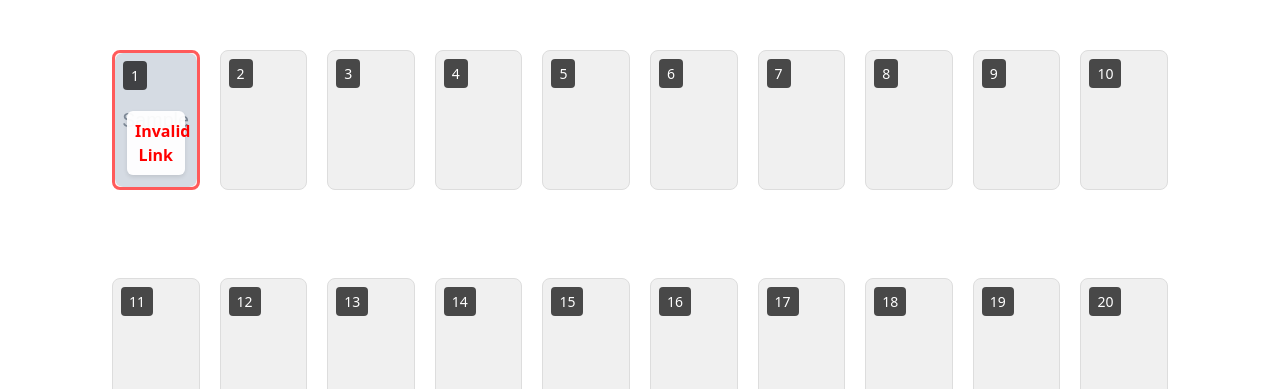
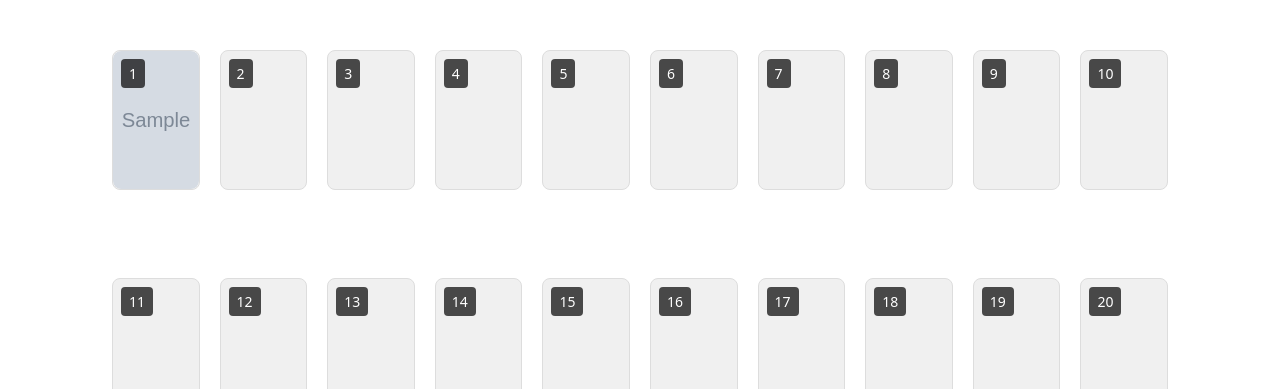
Before and after one commit to danielclements/infinitycasas-webscraper, a Flask app: page /window in a window 1280 px wide. Shown: the part 56-445 px from the top of the page. Run offline with Flask 3, Linux system fonts and the light colour scheme; a user stored in the database is signed in; tables that the repository leaves empty hold one stand-in row (values such as "Sample post"); grey boxes marked "Sample" are stand-in pictures.

Commit message:
removed property available checker

```diff
--- a/models.py
+++ b/models.py
@@ -20,6 +20,3 @@ class Property(db.Model):
     link = db.Column(db.String(500), nullable=False)
     position = db.Column(db.Integer, nullable=False)
     main_image = db.Column(db.String(500), nullable=True)
-    is_valid = db.Column(db.Boolean, default=True)
-    last_checked = db.Column(db.DateTime, default=None)
-    consecutive_fails = db.Column(db.Integer, default=0)
--- a/routes/properties.py
+++ b/routes/properties.py
@@ -2,8 +2,8 @@ from flask import Blueprint, render_template, request, redirect, url_for, jsonif
 from flask_login import login_required
 from models import Property
 from extensions import db
-from utils import is_valid_url, sanitize_url, check_link_validity, extract_main_image
-from datetime import datetime, timedelta
+from utils import is_valid_url, sanitize_url, extract_main_image
+from datetime import datetime
 
 properties_bp = Blueprint('properties', __name__)
 
@@ -16,43 +16,6 @@ def window():
     except Exception as e:
         current_app.logger.error(f"Error in window route: {str(e)}")
         abort(500)
-
-@properties_bp.route('/check_links')
-@login_required
-def check_links():
-    try:
-        properties = Property.query.all()
-        results = {}
-        now = datetime.utcnow()
-        recheck_threshold = now - timedelta(hours=24)  # Only recheck after 24 hours
-
-        for property in properties:
-            # Skip rechecking if the link was already marked as invalid and checked recently
-            if not property.is_valid and property.last_checked and property.last_checked > recheck_threshold:
-                if property.consecutive_fails >= 3:  # If failed 3 times in a row, don't check for a week
-                    if property.last_checked > now - timedelta(days=7):
-                        results[property.position] = False
-                        continue
-                else:
-                    results[property.position] = False
-                    continue
-
-            is_valid = check_link_validity(property.link)
-            property.is_valid = is_valid
-            property.last_checked = now
-
-            if not is_valid:
-                property.consecutive_fails += 1
-            else:
-                property.consecutive_fails = 0
-
-            results[property.position] = is_valid
-
-        db.session.commit()
-        return jsonify(results)
-    except Exception as e:
-        current_app.logger.error(f"Error checking links: {str(e)}")
-        return jsonify({'error': str(e)}), 500
 
 @properties_bp.route('/add_property', methods=['GET', 'POST'])
 @login_required
@@ -69,21 +32,19 @@ def add_property():
             if not is_valid_url(link):
                 abort(400, "Invalid URL")
 
-            # Sanitize and validate the link
+            # Sanitize the link
             link = sanitize_url(link)
 
-            # Extract main image and check link validity
+            # Extract main image
             main_image = extract_main_image(link)
-            is_valid = check_link_validity(link)
 
             # Check if position is already taken
             existing = Property.query.filter_by(position=position).first()
             if existing:
                 existing.link = link
                 existing.main_image = main_image
-                existing.is_valid = is_valid
             else:
-                new_property = Property(link=link, position=position, main_image=main_image, is_valid=is_valid)
+                new_property = Property(link=link, position=position, main_image=main_image)
                 db.session.add(new_property)
 
             db.session.commit()
--- a/templates/window.html
+++ b/templates/window.html
@@ -39,26 +39,6 @@
         box-shadow: 0 4px 8px rgba(0, 0, 0, 0.1);
     }
 
-    .brochure-item.invalid-link {
-        border: 3px solid #ff0000;
-        animation: pulse 2s infinite;
-        background: #fff0f0;
-    }
-
-    @keyframes pulse {
-        0% {
-            border-color: #ff0000;
-        }
-
-        50% {
-            border-color: #ff6666;
-        }
-
-        100% {
-            border-color: #ff0000;
-        }
-    }
-
     .brochure-number {
         position: absolute;
         top: 8px;
@@ -98,20 +78,6 @@
         text-align: center;
         padding: 20px;
     }
-
-    .invalid-text {
-        position: absolute;
-        bottom: 12px;
-        left: 12px;
-        right: 12px;
-        color: #ff0000;
-        font-weight: bold;
-        text-align: center;
-        padding: 8px;
-        background: rgba(255, 255, 255, 0.95);
-        border-radius: 6px;
-        box-shadow: 0 2px 4px rgba(0, 0, 0, 0.1);
-    }
 </style>
 
 <div class="brochure-container">
@@ -134,27 +100,4 @@
         {% endfor %}
     </div>
 </div>
-
-<script>
-    document.addEventListener('DOMContentLoaded', function () {
-        // Check links
-        fetch('/check_links')
-            .then(response => response.json())
-            .then(results => {
-                Object.entries(results).forEach(([position, isValid]) => {
-                    const item = document.getElementById(`property-${position}`);
-                    if (item && !isValid) {
-                        item.classList.add('invalid-link');
-                        const invalidText = document.createElement('div');
-                        invalidText.className = 'invalid-text';
-                        invalidText.textContent = 'Invalid Link';
-                        item.appendChild(invalidText);
-                    }
-                });
-            })
-            .catch(error => {
-                console.error('Error checking links:', error);
-            });
-    });
-</script>
 {% endblock %}
--- a/utils.py
+++ b/utils.py
@@ -15,30 +15,6 @@ def sanitize_url(url):
     # Remove any potentially dangerous characters
     return re.sub(r'[<>"\']', '', url)
 
-def check_link_validity(link):
-    try:
-        headers = {
-            'User-Agent': 'Mozilla/5.0 (Windows NT 10.0; Win64; x64) AppleWebKit/537.36 (KHTML, like Gecko) Chrome/91.0.4472.124 Safari/537.36',
-            'Accept': 'text/html,application/xhtml+xml,application/xml;q=0.9,image/webp,*/*;q=0.8',
-            'Accept-Language': 'en-US,en;q=0.5',
-            'Connection': 'keep-alive',
-        }
-
-        # First try HEAD request
-        try:
-            response = requests.head(link, headers=headers, allow_redirects=True, timeout=10)
-            if response.status_code < 400:
-                return True
-        except:
-            pass  # If HEAD fails, try GET
-
-        # If HEAD fails or returns error, try GET
-        response = requests.get(link, headers=headers, allow_redirects=True, timeout=15, stream=True)
-        return response.status_code < 400
-    except Exception as e:
-        current_app.logger.error(f"Error checking link validity for {link}: {str(e)}")
-        return False
-
 def extract_main_image(link):
     try:
         headers = {
```
